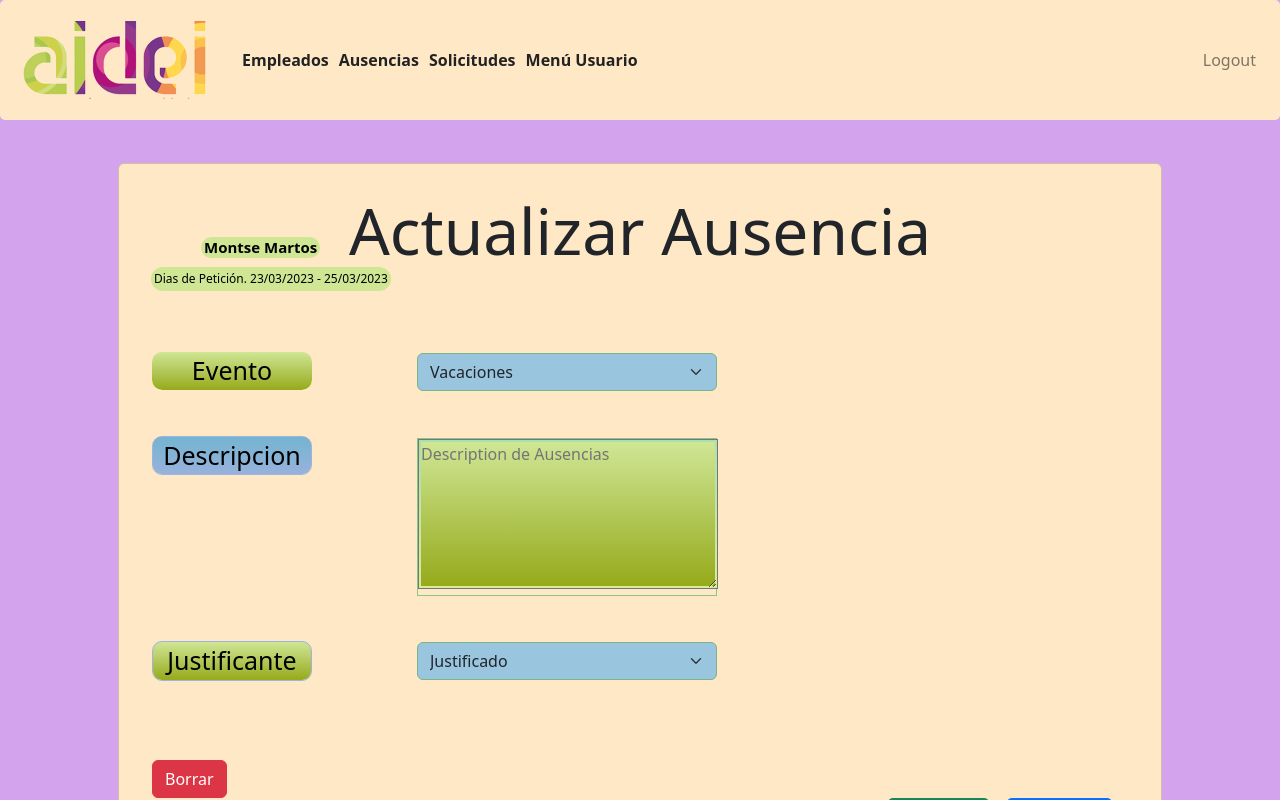
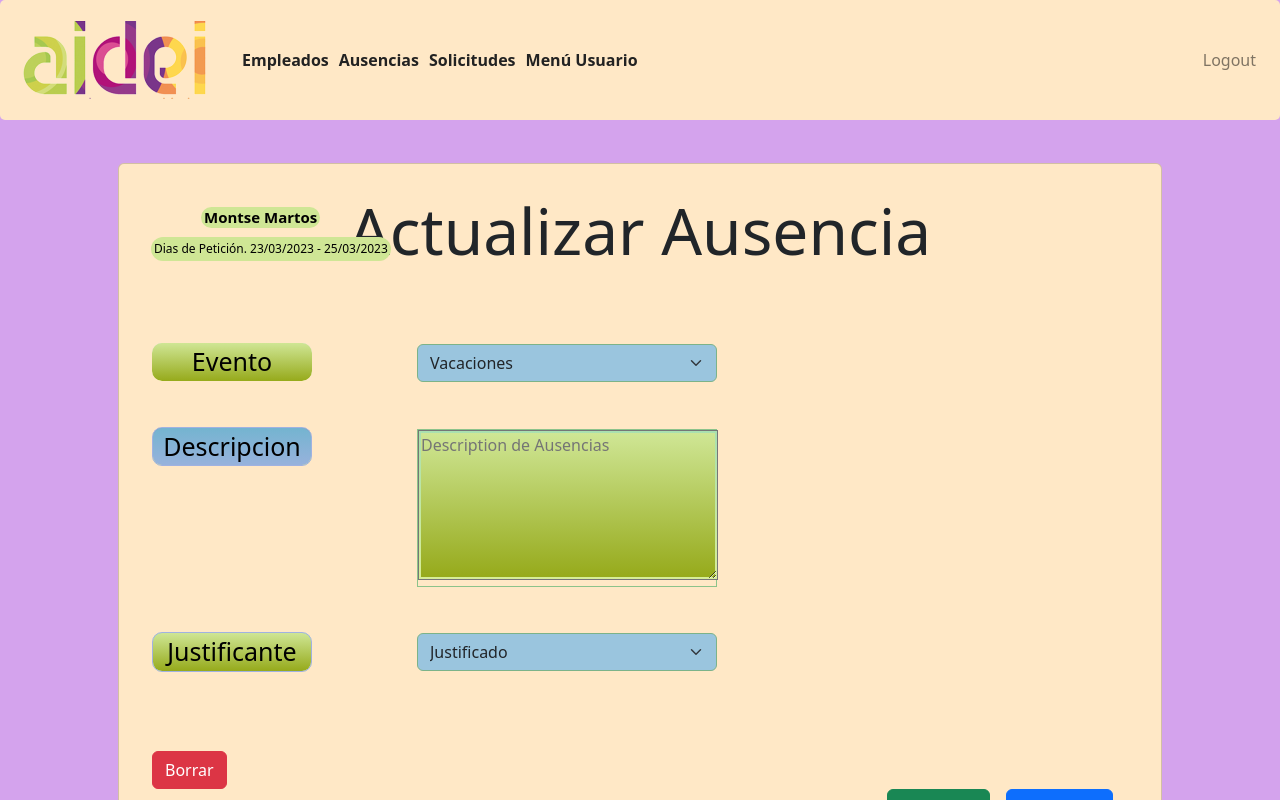
Before and after one commit to birdsinyourgarden/front-end-react-final-proyect, a React (Vite) app: page /absences in a window 1280 px wide. Shown: the top 800 px of the page. Built offline with nearby package versions, Linux system fonts and the light colour scheme; a web font is replaced by a local one.

Commit message:
change margin-top userName

```diff
--- a/src/views/absences/Absences.css
+++ b/src/views/absences/Absences.css
@@ -7,7 +7,7 @@
 .userName {
     max-width: 160px;
     margin-left: 50px;
-    margin-top: -45px;
+    margin-top: -75px;
 	  font-size: 15px;
     background: #CFE695;
     background-size: 10%;
@@ -20,7 +20,7 @@
 .dateAbscens {
   max-width: 260px;
   margin-left: 0px;
-    margin-top: -15px;
+    margin-top: -45px;
   font-size: 12px;
   background: #CFE695;
   color: #000;
```
